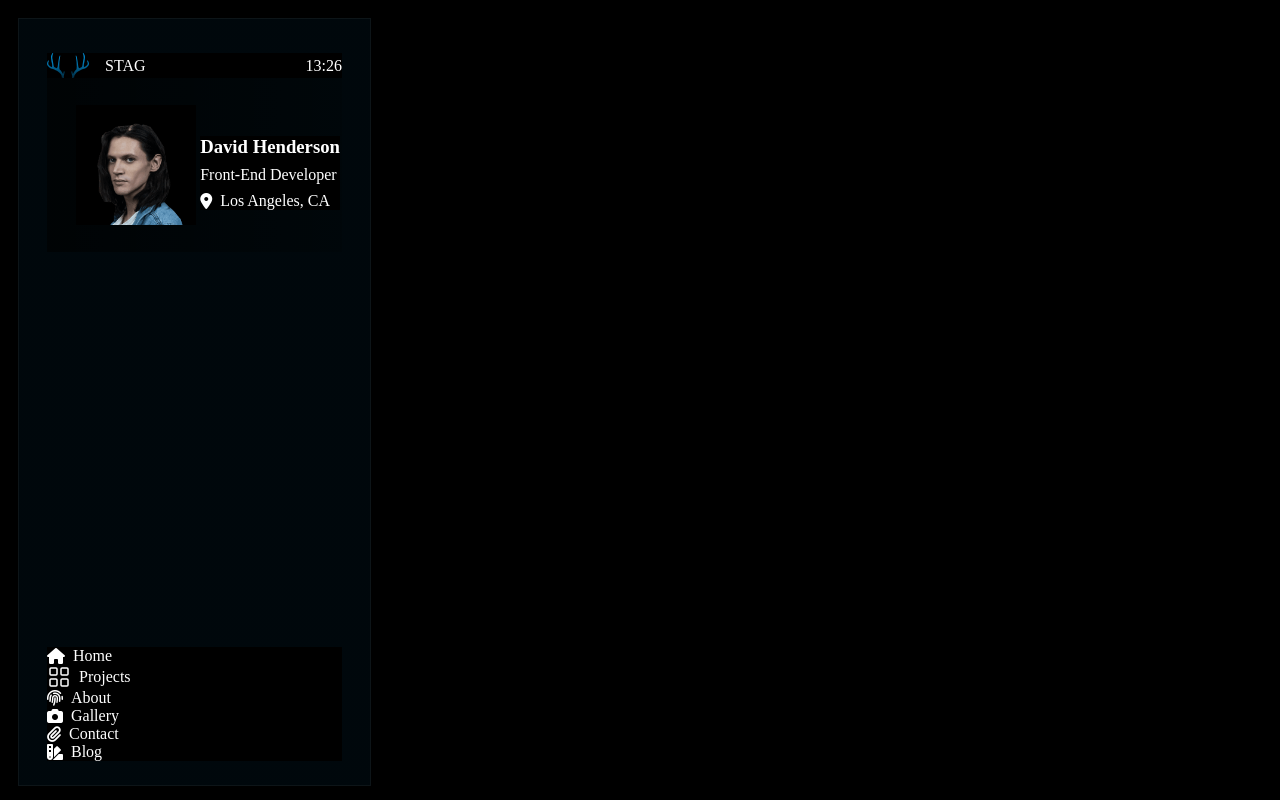
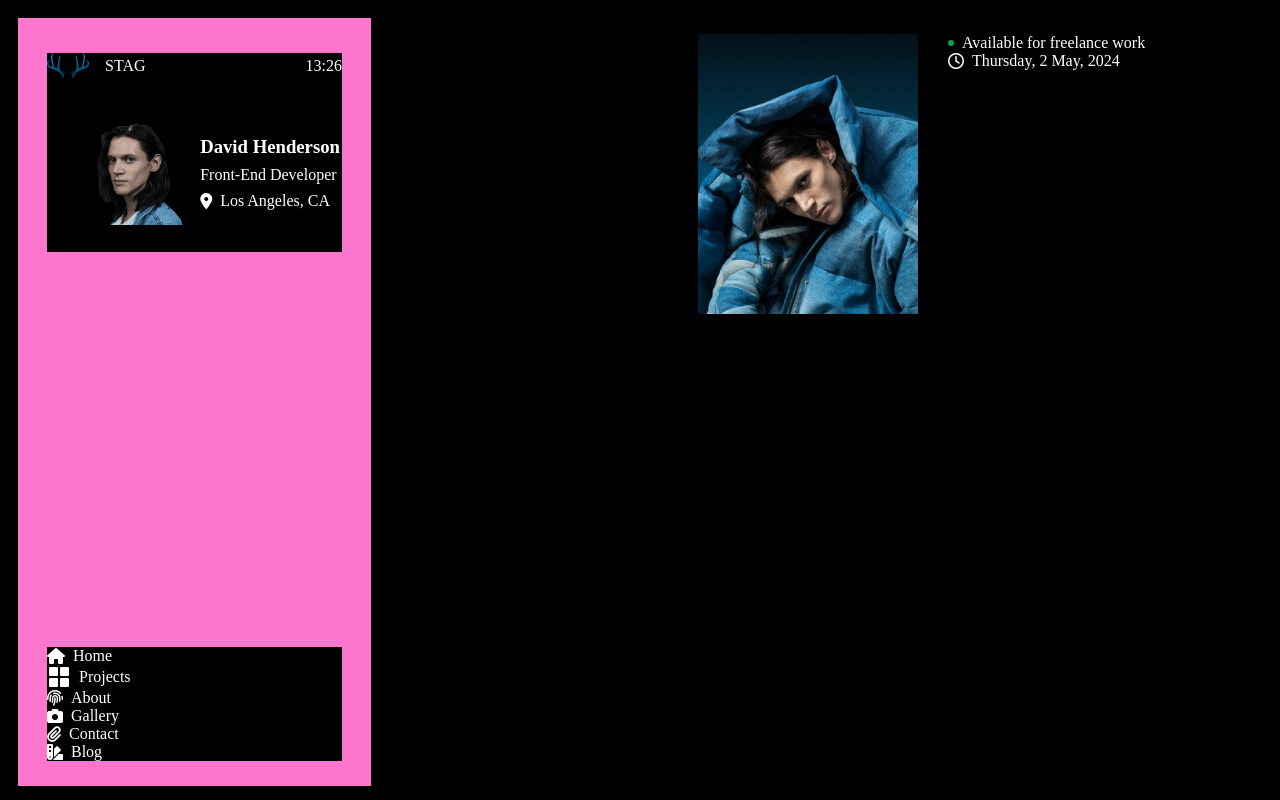
Before and after one commit to kanansnote/stag-template-task, a plain HTML site: page index.html in a window 1280 px wide. Drawn offline with Linux system fonts and the light colour scheme.

Commit message:
Work with header and a bit with intro section.

```diff
--- a/index.html
+++ b/index.html
@@ -12,13 +12,13 @@
         <div id="headerTop">
             <div id="headerTop__Top">
                 <a href="">
-                    <img src="./src/img/logo.svg" alt="">
+                    <img src="./src/img/header/logo.svg" alt="">
                     <span>STAG</span>
                 </a>
                 <p id="currentTime">13:26</p>
             </div>
             <div id="headerTop__Bottom">
-                <img src="./src/img/me.png" alt="">
+                <img src="./src/img/header/me.png" alt="">
                 <div id="headerTop__BottomText">
                     <h3>David Henderson</h3>
                     <p>Front-End Developer</p>
@@ -29,7 +29,7 @@
         <nav>
             <ul>
                 <li><a href="#"><i class="fa-solid fa-house"></i>Home</a></li>
-                <li><a href="#"><img src="./src/img/all-application.svg" alt="">Projects</a></li>
+                <li><a href="#"><img src="./src/img/header/apps-large-solid-svgrepo-com.svg" alt="">Projects</a></li>
                 <li><a href="#"><i class="fa-solid fa-fingerprint"></i>About</a></li>
                 <li><a href="#"><i class="fa-solid fa-camera"></i>Gallery</a></li>
                 <li><a href="#"><i class="fa-solid fa-paperclip"></i>Contact</a></li>
@@ -38,7 +38,28 @@
         </nav>
     </header>
     <main>
-        <section id="">
+        <section id="Intro">
+            <img id="hero" src="./src/img/intro/hero.jpg" alt="">
+            <div id="introRight">
+                <div id="introRight__Top">
+                    <div id="introRight__TopLeft">
+                        <a href="#">
+                            <span></span>
+                            Available for freelance work
+                        </a>
+                    </div>
+                    <div id="introRight__TopCenter">
+                        <i class="fa-regular fa-clock"></i>
+                        <span>Thursday, 2 May, 2024</span>
+                    </div>
+                    <div>
+
+                    </div>
+                </div>
+                <div id="introRight__Bottom">
+
+                </div>
+            </div>
 
         </section>
     </main>
--- a/src/scss/_header.scss
+++ b/src/scss/_header.scss
@@ -9,7 +9,7 @@ header {
     height: 96vh;
     color: #fff;
     border-color: rgba(49, 53, 55, 0.05);
-    background: linear-gradient(rgba(0, 130, 204, 0.06) 100%, rgba(0, 130, 204, 0.5) 0%) !important;
+    background-color: var(--cotton-candy-pink);
     border: .75px solid rgba(252, 252, 252, 0.05);
     padding: 34px 28px 24px;
 
@@ -35,9 +35,7 @@ header {
             display: flex;
             align-items: center;
             justify-content: space-around;
-
             padding: 27px 0 27px 27px;
-            background: linear-gradient(-90deg, rgba(0, 170, 255, 0.04) 0%, rgba(0, 170, 255, 0.02) 100%);
 
             img {
                 width: 15vh;
@@ -62,7 +60,6 @@ header {
 
     nav {
         ul {
-
             display: flex;
             flex-direction: column;
 
--- a/src/scss/_main.scss
+++ b/src/scss/_main.scss
@@ -1,3 +1,56 @@
 main {
+    position: relative;
+    left: 80vh;
+    width: 50%;
+    height: 100%;
+    padding: 34px 28px 24px;
 
+    #Intro {
+        display: flex;
+
+        #hero {
+            width: 35vh;
+            height: 35vh;
+            object-fit: contain;
+        }
+
+        #introRight {
+
+            #introRight__Top {
+
+                #introRight__TopLeft {
+                    display: flex;
+                    align-items: center;
+                    gap: 1vh;
+
+                    a {
+                        display: flex;
+                        align-items: center;
+                        gap: 1vh;
+
+                        span {
+                            width: 6px;
+                            height: 6px;
+                            background-color: #00A34C;
+                            border-radius: 50%;
+                        }
+                    }
+                }
+
+                #introRight__TopCenter {
+                    display: flex;
+                    align-items: center;
+                    gap: 1vh;
+
+                    i {
+                        color: white;
+                    }
+
+                    span {
+                        color: white;
+                    }
+                }
+            }
+        }
+    }
 }
--- a/src/scss/_reset.scss
+++ b/src/scss/_reset.scss
@@ -3,6 +3,10 @@
     padding: 0;
     box-sizing: border-box;
     background-color: black;
+}
+
+:root {
+    --cotton-candy-pink: #FF76CE;
 }
 
 a {
```
Also changed, not shown: src/css/style.css, src/img/all-application.svg (deleted), src/img/header/apps-large-solid-svgrepo-com.svg (added), src/img/header/logo.svg (renamed from src/img/logo.svg), src/img/header/me.png (renamed from src/img/me.png), src/img/intro/hero.jpg (added), 1 other file.
